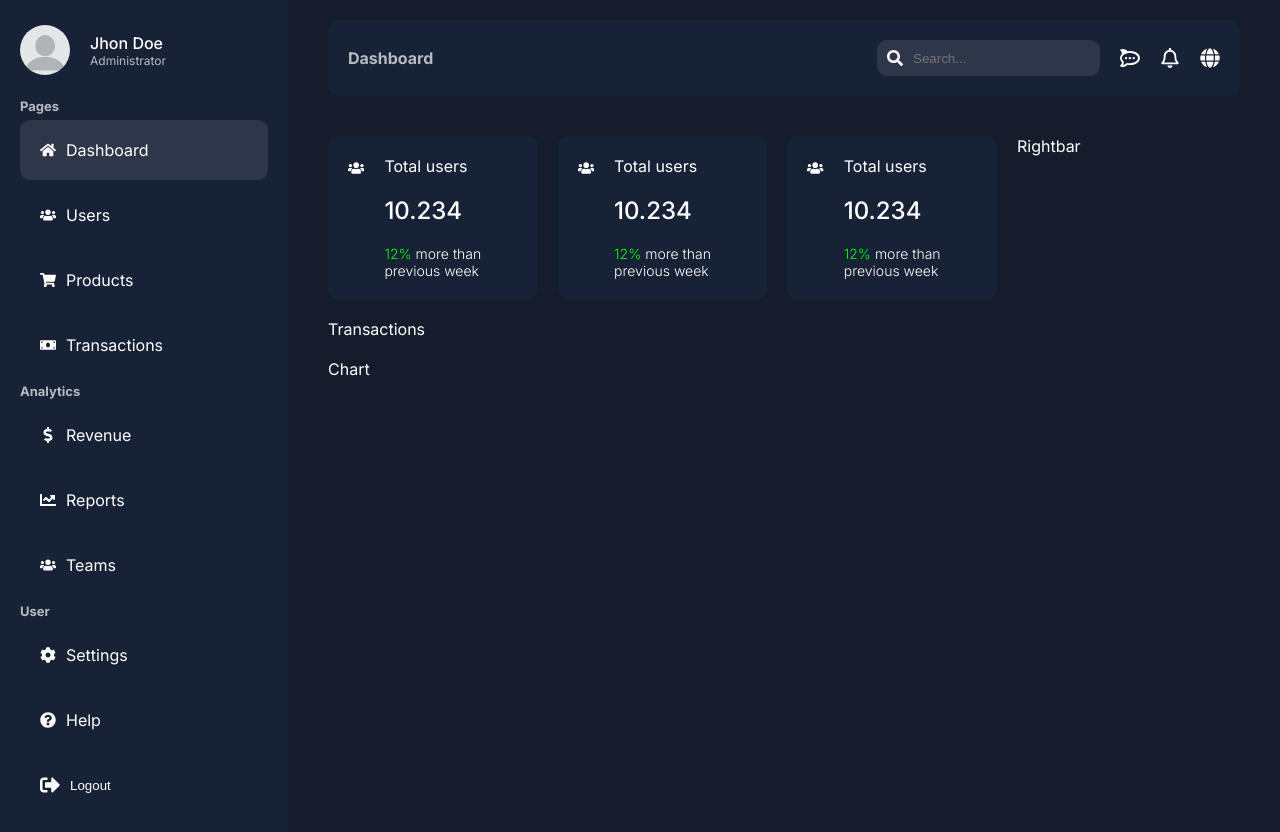
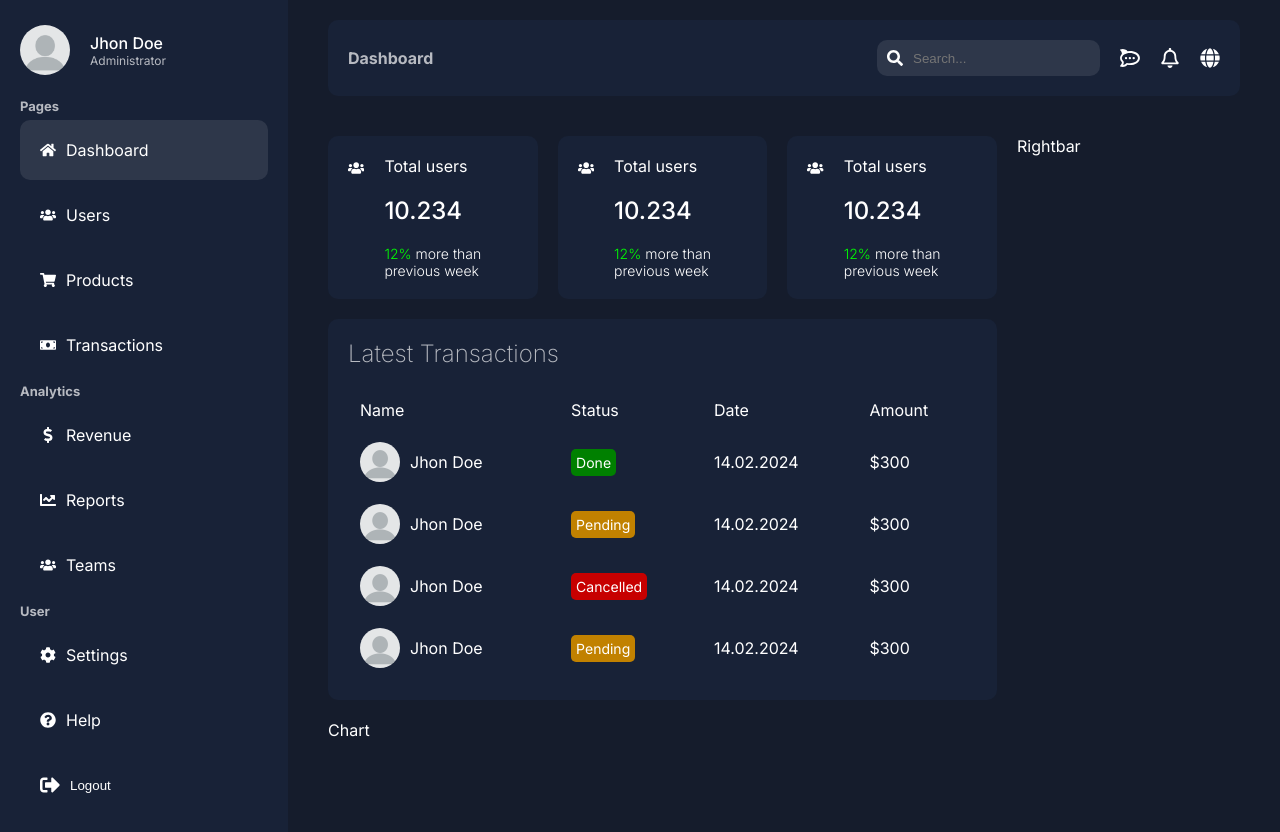
Before and after one commit to glowackimaciek/dashboard_next.js, a Next.js app: page /dashboard in a window 1280 px wide. Shown: the top 832 px of the page. Built offline with nearby package versions, Linux system fonts and the light colour scheme.

Commit message:
Dashboard Designe commit

```diff
--- a/app/ui/dashboard/transactions/transactions.jsx
+++ b/app/ui/dashboard/transactions/transactions.jsx
@@ -1,6 +1,97 @@
+import Image from "next/image"
+import styles from "@/app/ui/dashboard/transactions/transactions.module.css"
+
 const Transactions = () => {
     return (
-        <div>Transactions</div>
+        <div className={styles.container}>
+            <h2 className={styles.title}>Latest Transactions</h2>
+            <table className={styles.table}>
+                <thead>
+                    <tr>
+                        <td>Name</td>
+                        <td>Status</td>
+                        <td>Date</td>
+                        <td>Amount</td>
+                    </tr>
+                </thead>
+                <tbody>
+                    <tr>
+                        <td>
+                            <div className={styles.user}>
+                                <Image src="/image/noavatar.png" alt="" width={40} height={40} className={styles.userImage}/>
+                                Jhon Doe
+                            </div>
+                        </td>
+                        <td>
+                            <span className={`${styles.status} ${styles.done}`}>Done</span>
+                        </td>
+                        <td>
+                            14.02.2024
+                        </td>
+                        <td>
+                            $300
+                        </td>
+                    </tr>
+                </tbody>
+                <tbody>
+                    <tr>
+                        <td>
+                            <div className={styles.user}>
+                                <Image src="/image/noavatar.png" alt="" width={40} height={40} className={styles.userImage}/>
+                                Jhon Doe
+                            </div>
+                        </td>
+                        <td>
+                            <span className={`${styles.status} ${styles.pending}`}>Pending</span>
+                        </td>
+                        <td>
+                            14.02.2024
+                        </td>
+                        <td>
+                            $300
+                        </td>
+                    </tr>
+                </tbody>
+                <tbody>
+                    <tr>
+                        <td>
+                            <div className={styles.user}>
+                                <Image src="/image/noavatar.png" alt="" width={40} height={40} className={styles.userImage}/>
+                                Jhon Doe
+                            </div>
+                        </td>
+                        <td>
+                            <span className={`${styles.status} ${styles.cancelled}`}>Cancelled</span>
+                        </td>
+                        <td>
+                            14.02.2024
+                        </td>
+                        <td>
+                            $300
+                        </td>
+                    </tr>
+                </tbody>
+                <tbody>
+                    <tr>
+                        <td>
+                            <div className={styles.user}>
+                                <Image src="/image/noavatar.png" alt="" width={40} height={40} className={styles.userImage}/>
+                                Jhon Doe
+                            </div>
+                        </td>
+                        <td>
+                            <span className={`${styles.status} ${styles.pending}`}>Pending</span>
+                        </td>
+                        <td>
+                            14.02.2024
+                        </td>
+                        <td>
+                            $300
+                        </td>
+                    </tr>
+                </tbody>
+            </table>
+        </div>
     )
 }
 
--- a/app/ui/dashboard/transactions/transactions.module.css
+++ b/app/ui/dashboard/transactions/transactions.module.css
@@ -1,3 +1,49 @@
 .container {
+    background-color: var(--bgSoft);
+    padding: 20px;
+    border-radius: 10px;
+}
 
+.title {
+    margin-bottom: 20px;
+    font-weight: 200;
+    color: var(--textSoft);
 }
+
+.table {
+    width: 100%;
+}
+
+.table td {
+    padding: 10px;
+}
+
+.user {
+    display: flex;
+    gap: 10px;
+    align-items: center;
+}
+
+.userImage {
+    object-fit: cover;
+    border-radius: 50%;
+}
+
+.status {
+    border-radius: 5px;
+    padding: 5px;
+    font-size: 14px;
+    color: white;
+}
+
+.pending {
+    background-color: #c18100;
+}
+
+.done {
+    background-color: green;
+}
+
+.cancelled {
+    background-color: rgb(199, 0, 0);
+}
```
